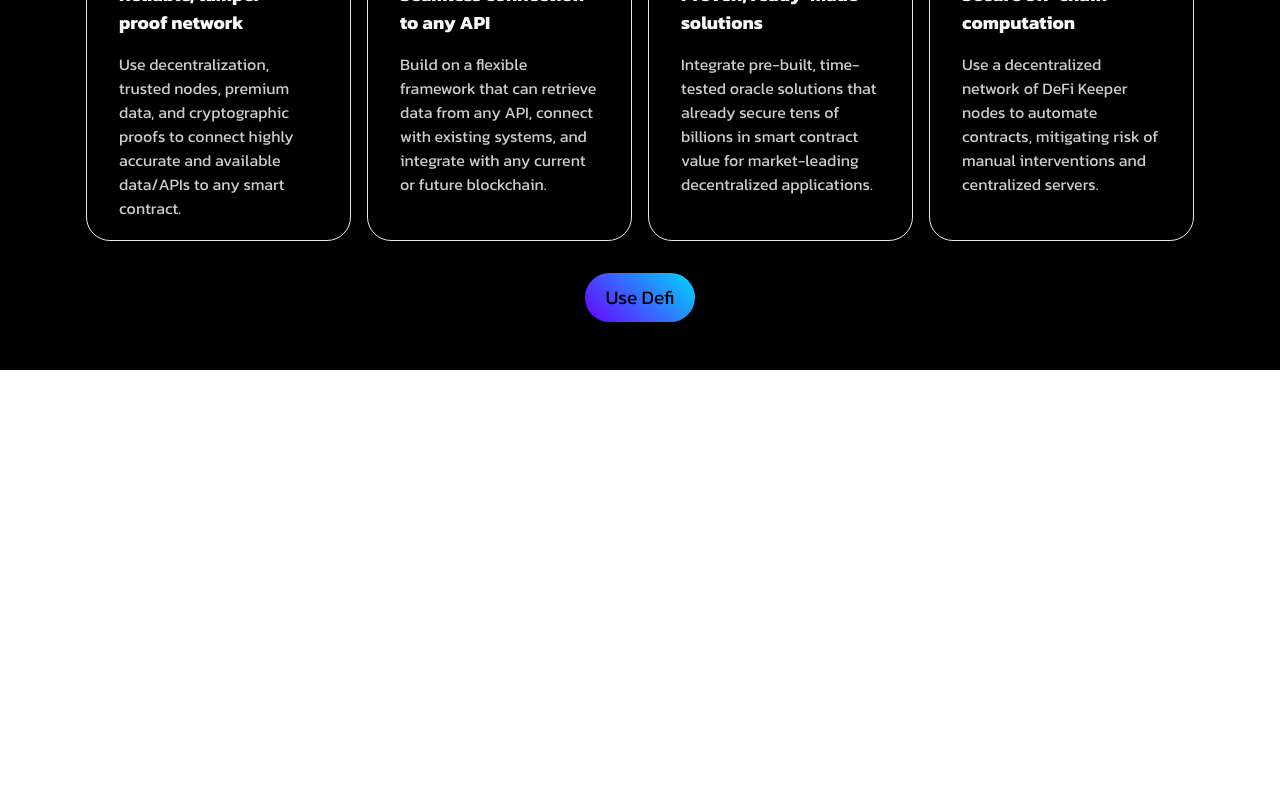
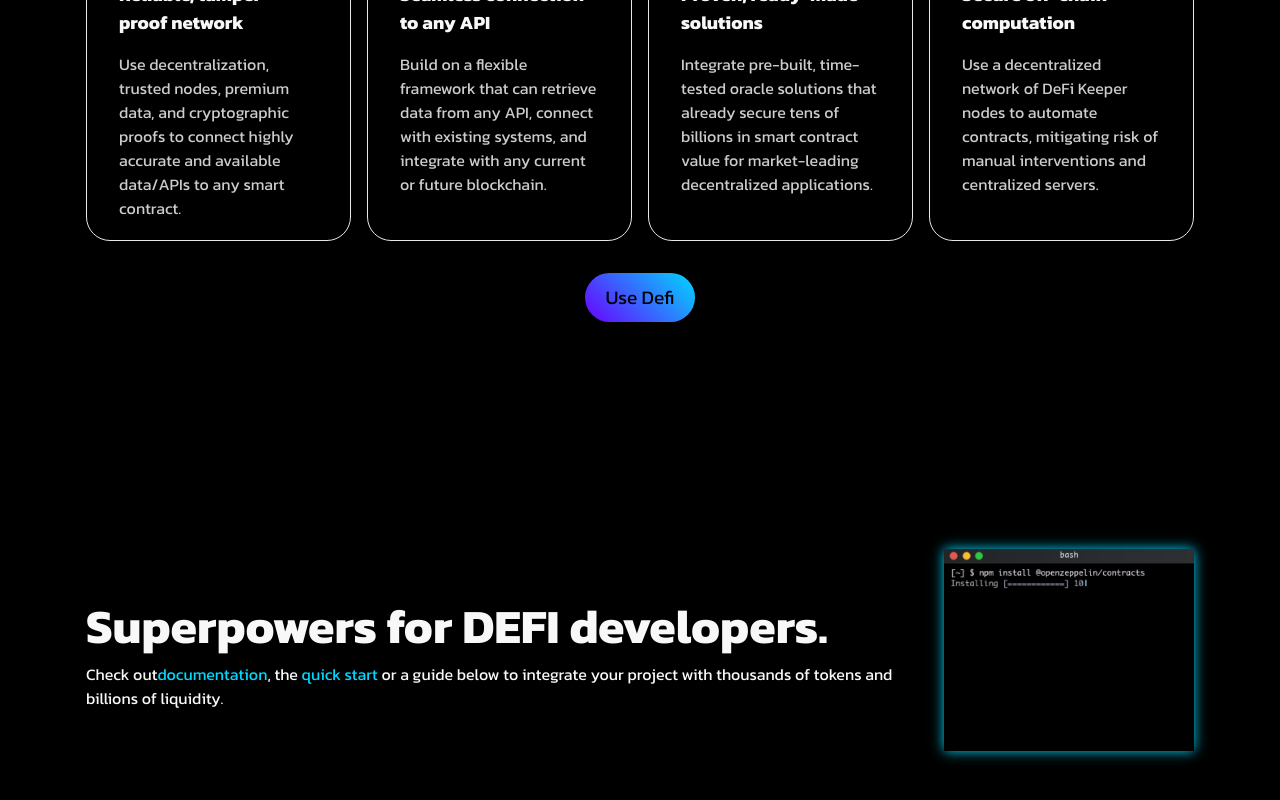
Before and after one commit to TG-Tienes/20CLC04-NMCNPM-ReactJS-Tutorial, a React (Create React App) app in the folder defi-react-app/: page / in a window 1280 px wide. Shown: the part 1183-1983 px from the top of the page. Before the commit the page ends 1553 px from the top, so only its background shows below. Built offline with nearby package versions, Linux system fonts and the light colour scheme.

Commit message:
Finish css and showing the developer section

```diff
--- a/defi-react-app/src/App.js
+++ b/defi-react-app/src/App.js
@@ -4,16 +4,16 @@ import './App.css';
 import Navbar from './components/navbar/Navbar';
 import Hero from './components/hero/Hero';
 import About from './components/about/About';
-
+import Developers from './components/developer/Developer';
 
 function App() {
   return (
-    <div>
-     <Navbar/>
-     <Hero/>
-     <About/>
-
-    </div>
+      <div>
+        <Navbar/>
+        <Hero/>
+        <About/>
+        <Developers/>
+      </div>
   );
 }
 
--- /dev/null
+++ b/defi-react-app/src/components/developer/Developer.css
@@ -0,0 +1,47 @@
+.developers{
+    background-color: #000;
+    height: 70vh;
+}
+
+.developers .container{
+    max-width: 1140px;
+    margin: auto;
+    height: 100%;
+    display: flex;
+    justify-content: space-between;
+}
+
+.developers .left{
+    background-color: #000;
+    color: #f8f8f8;
+    margin: auto;
+    padding: 1rem;
+}
+
+.developers .right{
+    background-color: #000;
+}
+
+.developers img{
+    width: 250px;
+    box-shadow: 0px 0px 12px var(--primary-blue);
+}
+
+.img-container{
+    text-align: center;
+    height: 100%;
+    display: flex;
+    justify-content: center;
+    align-items: center;
+    padding: 1rem;
+}
+
+@media screen and (max-width: 940px){
+    .developers .container{
+        flex-direction: column;
+    }
+
+    .developers .right{
+        margin: 3rem 0;
+    }
+}
--- /dev/null
+++ b/defi-react-app/src/components/developer/Developer.js
@@ -0,0 +1,25 @@
+import React from 'react'
+import './Developer.css'
+import Terminal from '../../assets/terminal.png'
+
+const developers = () => {
+    return(
+        <div className="developers">
+            <div className="container">
+                <div className="left">
+                    <h2>Superpowers for DEFI developers.</h2>
+                    <p>Check out
+                        <span className="blue">documentation</span>, the <span className="blue">quick start</span> or a guide below to integrate your project with thousands of tokens and billions of liquidity.
+                    </p>
+                </div>
+                <div className="right">
+                    <div className="img-container">
+                        <img src={Terminal} alt="/"></img>
+                    </div>
+                </div>
+            </div>
+        </div>
+    )
+}
+
+export default developers
```
